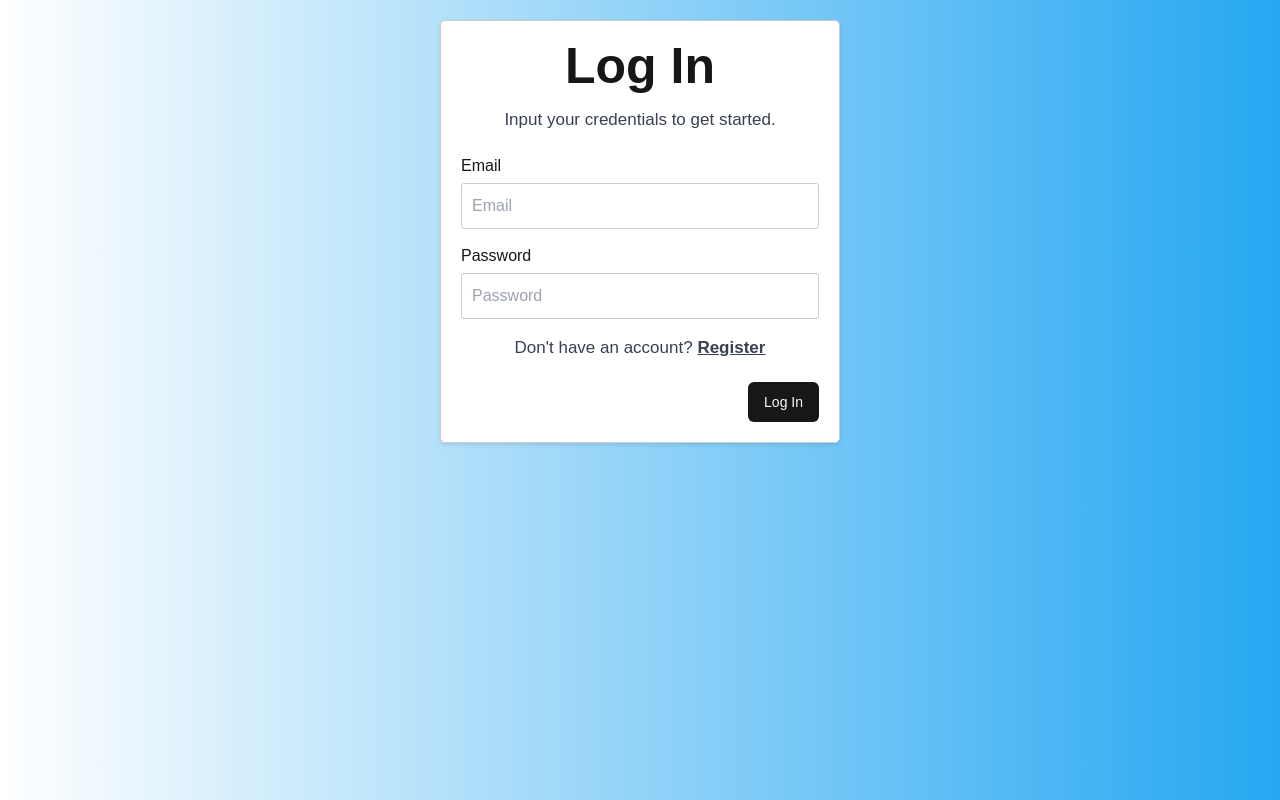
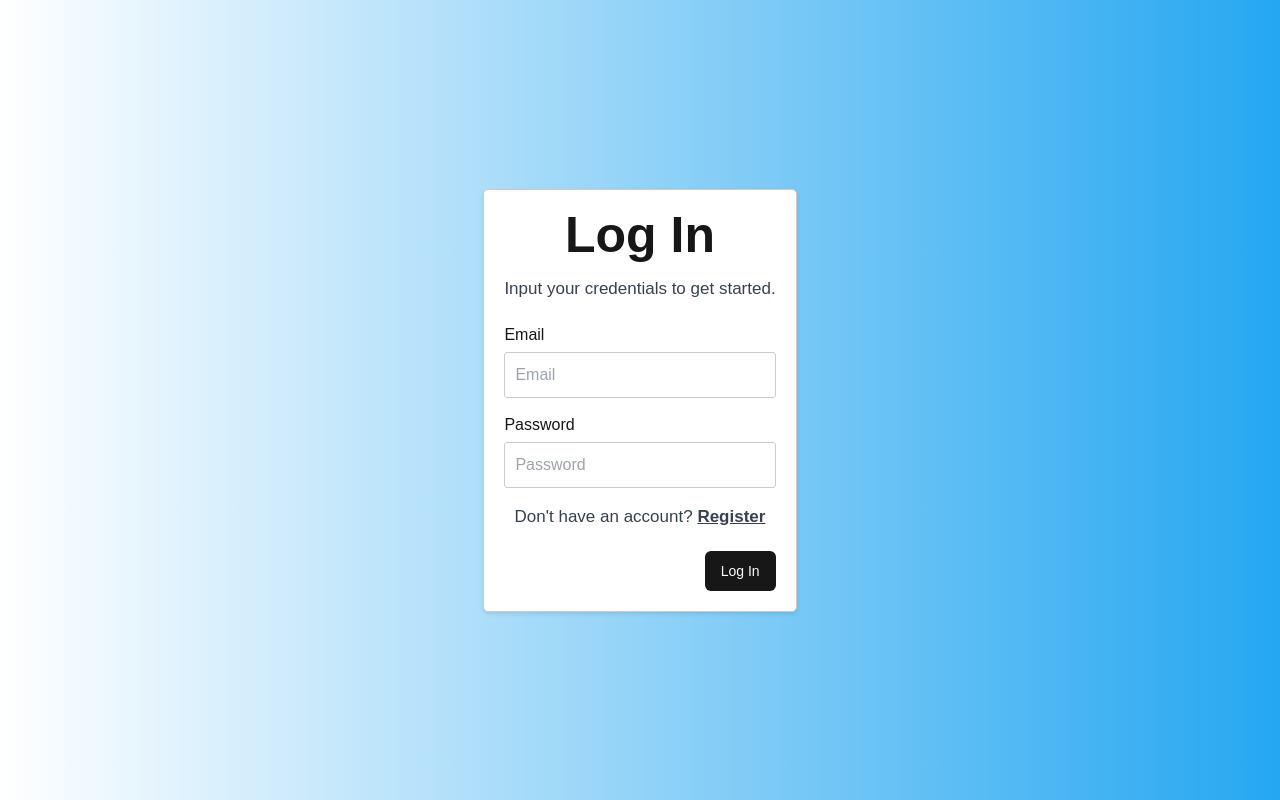
Before and after one commit to silvsilvsilv/juanhub-next, a Next.js app: page /login in a window 1280 px wide. Built offline with nearby package versions, Linux system fonts and the light colour scheme.

Commit message:
centered the login and register cards

```diff
--- a/app/login/styles.css
+++ b/app/login/styles.css
@@ -5,12 +5,17 @@
   margin: 0;
   padding: 0;
   position:absolute;
+
   top: 0;
   left: 0;
   right: 0;
   bottom: 0;
   /* font-family: Arial, sans-serif; */
   background-image: linear-gradient(90deg, white, rgb(37, 167, 241));
+
+  display:flex;
+  justify-content: center;
+  align-items: center;
 }
 
 /* Form styling */
```
Also changed, not shown: app/login/page.tsx (+0 -10 lines).
